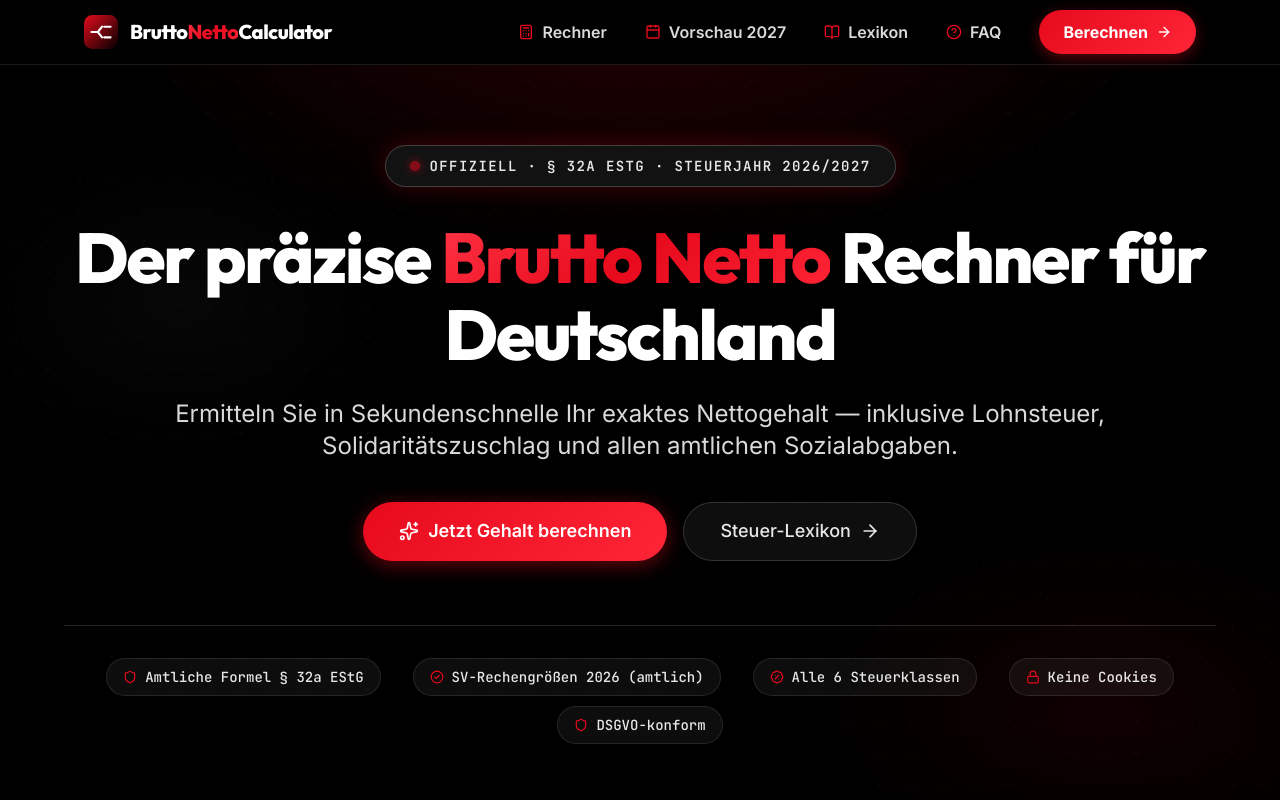
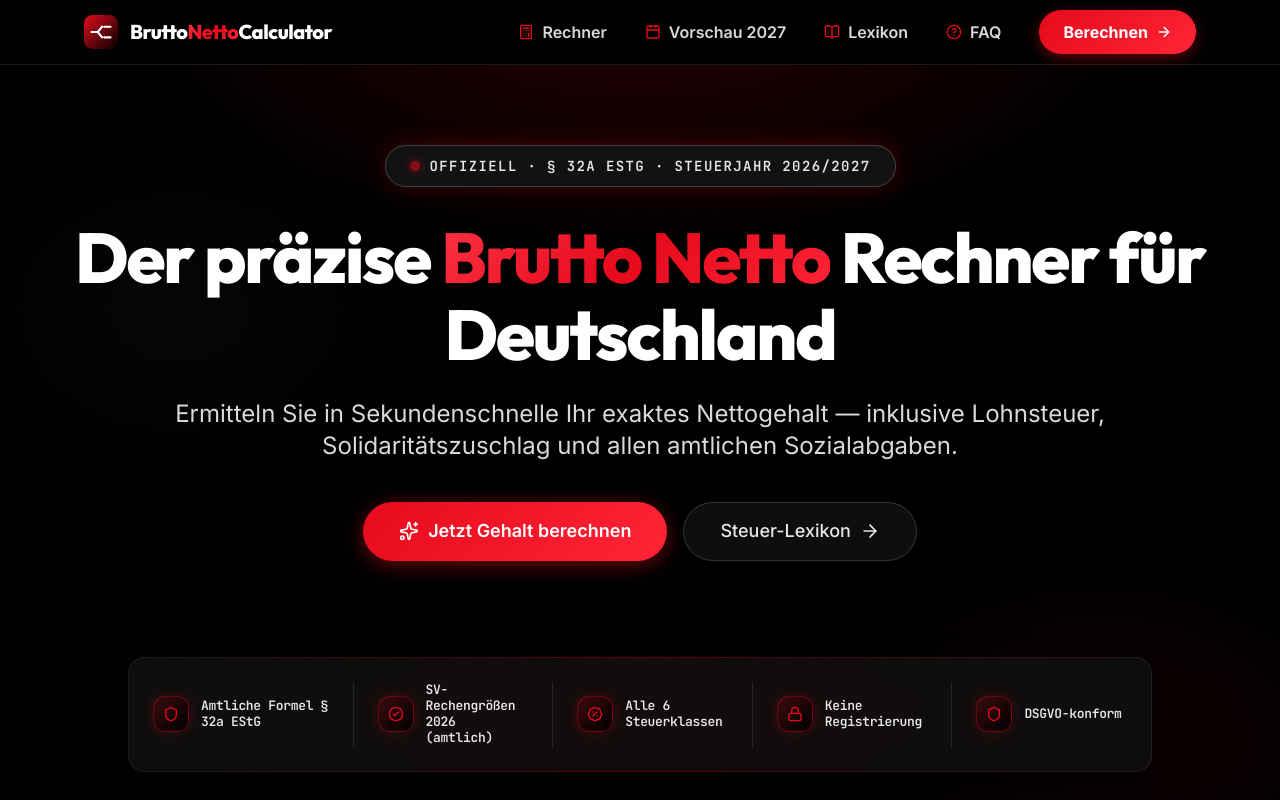
Before and after one commit to monildomadiya/-bruttonettocalculator, a Next.js app: page / in a window 1280 px wide. Shown: the top 800 px of the page. Built offline with nearby package versions, Linux system fonts and the light colour scheme.

Commit message:
Upgrade trust badges into sleek Luxury Fintech Glass Trust Bar

```diff
--- a/app/page.tsx
+++ b/app/page.tsx
@@ -76,7 +76,7 @@
   { label: "Amtliche Formel § 32a EStG",     icon: Shield },
   { label: "SV-Rechengrößen 2026 (amtlich)", icon: CheckCircle2 },
   { label: "Alle 6 Steuerklassen",           icon: BadgePercent },
-  { label: "Keine Cookies",                  icon: Lock },
+  { label: "Keine Registrierung",            icon: Lock },
   { label: "DSGVO-konform",                  icon: Shield },
 ];
 
@@ -176,17 +176,32 @@
             </Link>
           </div>
 
-          {/* Trust badges */}
+          {/* Luxury Fintech Trust Bar */}
           <div
-            className="flex flex-wrap justify-center gap-x-4 sm:gap-x-8 gap-y-2.5 text-xs sm:text-sm font-mono text-white/70 animate-fade-up border-t border-white/15 pt-6 sm:pt-8 w-full max-w-6xl px-2"
+            className="w-full max-w-5xl mx-auto mt-4 sm:mt-8 animate-fade-up px-2 sm:px-0"
             style={{ animationDelay: "320ms" }}
           >
-            {trustBadges.map(({ label, icon: Icon }) => (
-              <span key={label} className="flex items-center gap-2 bg-white/5 px-3.5 sm:px-4 py-1.5 sm:py-2 rounded-full border border-white/10">
-                <Icon size={14} className="text-[#E60A1C] flex-shrink-0" />
-                <span className="text-white/90 font-medium whitespace-nowrap">{label}</span>
-              </span>
-            ))}
+            <div className="relative group rounded-2xl p-[1px] bg-gradient-to-r from-white/10 via-[#E60A1C]/40 to-white/10 shadow-[0_15px_35px_rgba(0,0,0,0.8)]">
+              <div className="bg-[#0D0D0D]/95 backdrop-blur-2xl rounded-2xl p-4 sm:p-6">
+                <div className="grid grid-cols-2 sm:grid-cols-3 lg:grid-cols-5 gap-4 sm:gap-6 divide-y sm:divide-y-0 sm:divide-x divide-white/10">
+                  {trustBadges.map(({ label, icon: Icon }, idx) => (
+                    <div
+                      key={label}
+                      className={`flex items-center gap-3 text-left ${
+                        idx > 0 ? "pt-3 sm:pt-0 sm:pl-4 lg:pl-6" : ""
+                      }`}
+                    >
+                      <div className="w-9 h-9 rounded-xl bg-gradient-to-br from-[#E60A1C]/20 to-black border border-[#E60A1C]/40 flex items-center justify-center flex-shrink-0 shadow-[0_0_15px_rgba(230,10,28,0.2)]">
+                        <Icon size={16} className="text-[#E60A1C]" />
+                      </div>
+                      <span className="font-mono text-xs sm:text-[13px] font-bold text-white/90 leading-tight tracking-tight">
+                        {label}
+                      </span>
+                    </div>
+                  ))}
+                </div>
+              </div>
+            </div>
           </div>
         </div>
       </section>
```
